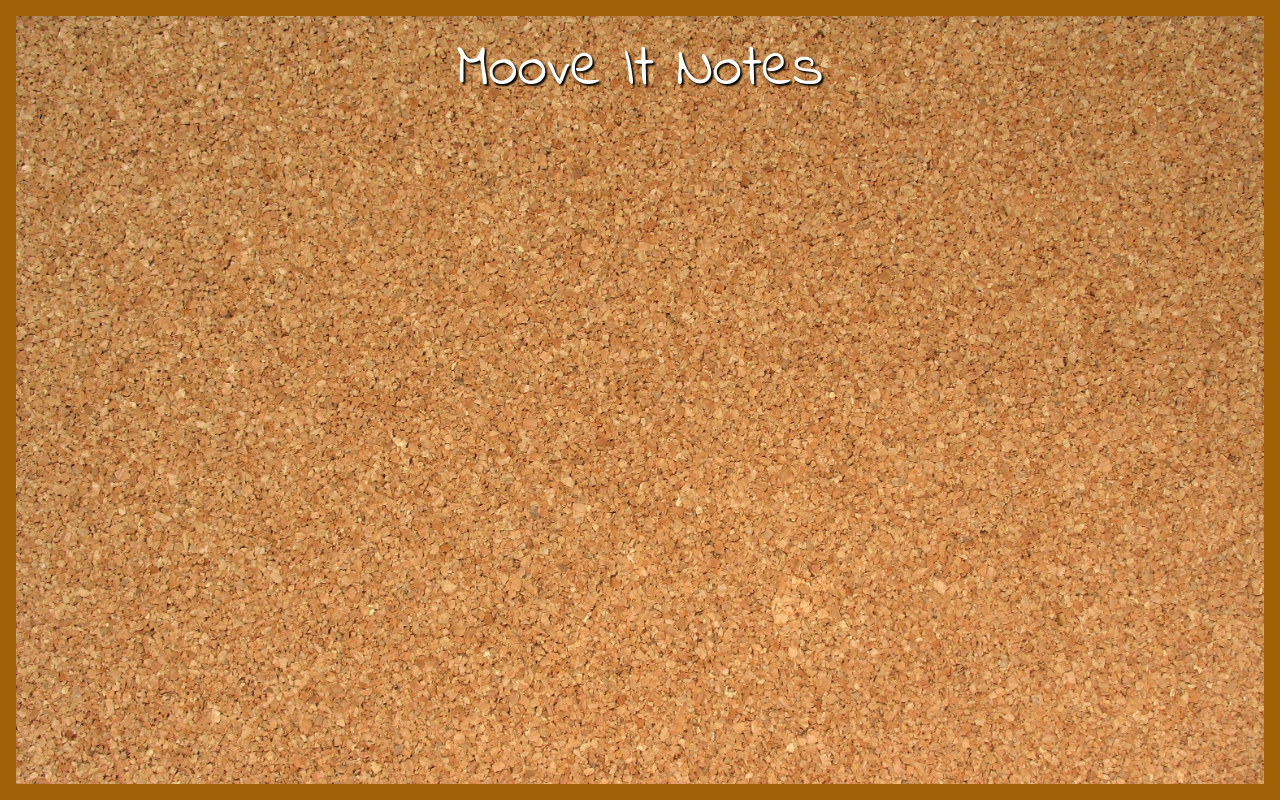
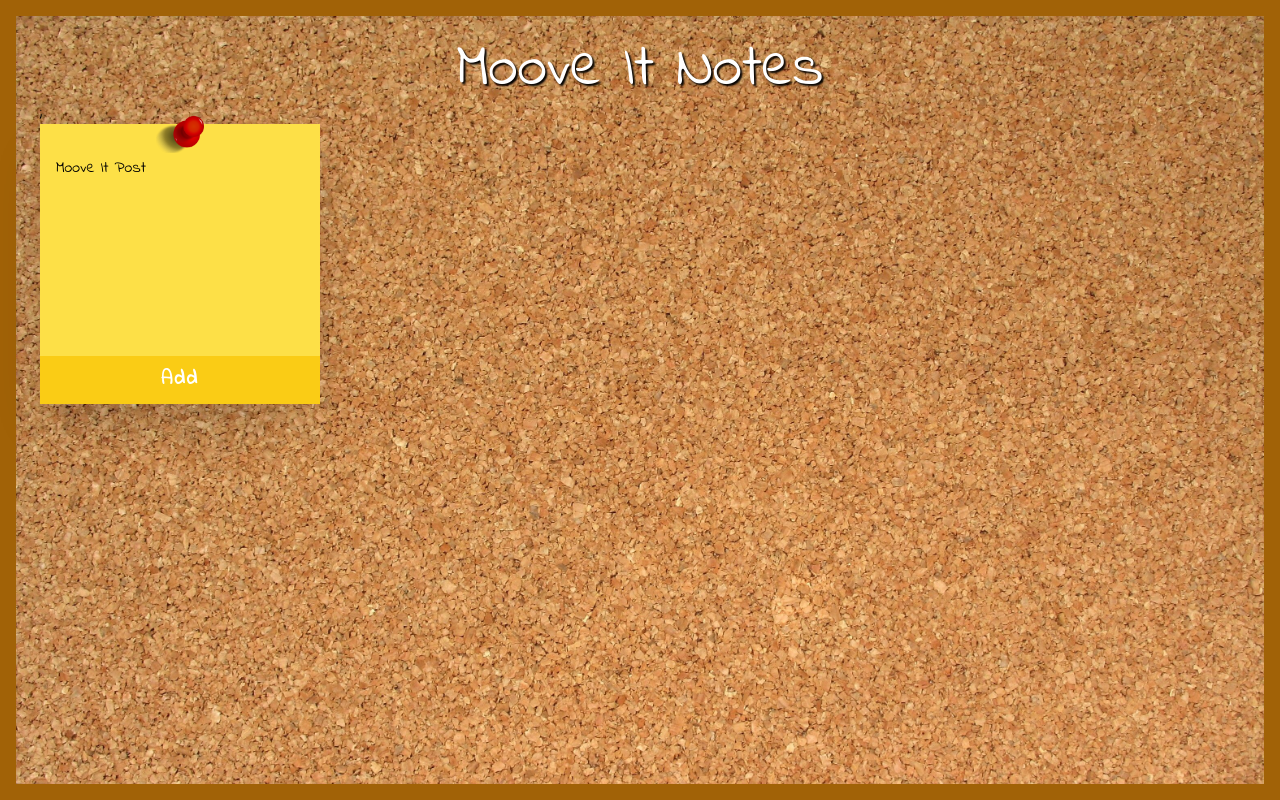
Before and after one commit to NicolleMR/moove-it-challenge, a React (Create React App) app: page / in a window 1280 px wide. Built offline with nearby package versions, Linux system fonts and the light colour scheme.

Commit message:
Create PostIt component

```diff
--- /dev/null
+++ b/src/components/PostIt/PostIt.jsx
@@ -0,0 +1,20 @@
+import pushPin from "../../assets/images/push-pin.png";
+
+const PostIt = () => (
+  <div className="bg-yellow-300 max-w-280 h-280 shadow-2xl relative py-8	px-4">
+    <img
+      className="w-12 absolute right-2/4 translate-x-2/4 -top-2"
+      src={pushPin}
+      alt="Push Pin"
+    />
+    <h1>Moove It Post</h1>
+    <button
+      className="absolute bottom-0 left-0 bg-yellow-400	w-full	p-2.5	text-white font-bold text-xl hover:bg-yellow-500 transition-colors duration-300 tracking-widest"
+      type="button"
+    >
+      Add
+    </button>
+  </div>
+);
+
+export default PostIt;
--- /dev/null
+++ b/src/components/PostIt/index.js
@@ -0,0 +1 @@
+export { default } from "./PostIt";
--- a/src/pages/Home/Home.jsx
+++ b/src/pages/Home/Home.jsx
@@ -1,6 +1,11 @@
+import PostIt from "../../components/PostIt/PostIt";
+
 const Home = () => (
   <div>
     <h1 className="text-6xl text-white text-center text-shadow">Moove It Notes</h1>;
+    <div>
+      <PostIt />
+    </div>
   </div>
 );
 
--- a/tailwind.config.js
+++ b/tailwind.config.js
@@ -6,7 +6,13 @@ module.exports = {
         cork: "url('./assets/images/cork-bg.jpg')",
       },
       borderWidth: {
-        16: "16px",
+        16: "1rem",
+      },
+      maxWidth: {
+        280: "17.5rem",
+      },
+      height: {
+        280: "17.5rem",
       },
     },
   },
```
Also changed, not shown: src/assets/images/push-pin.png (added).
